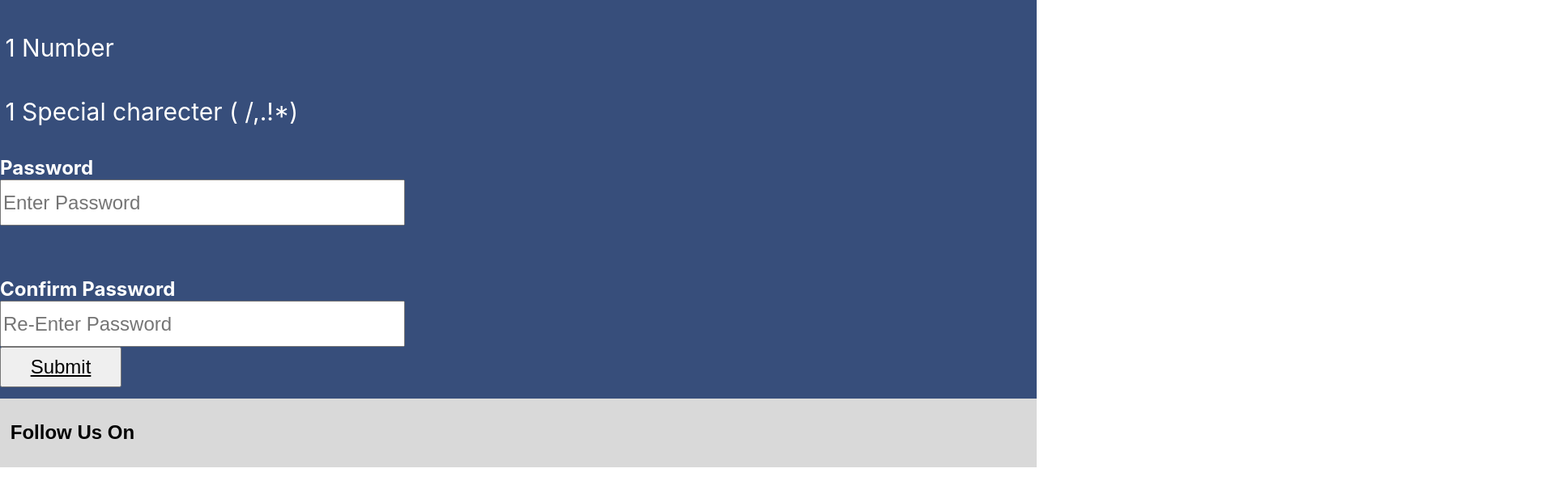
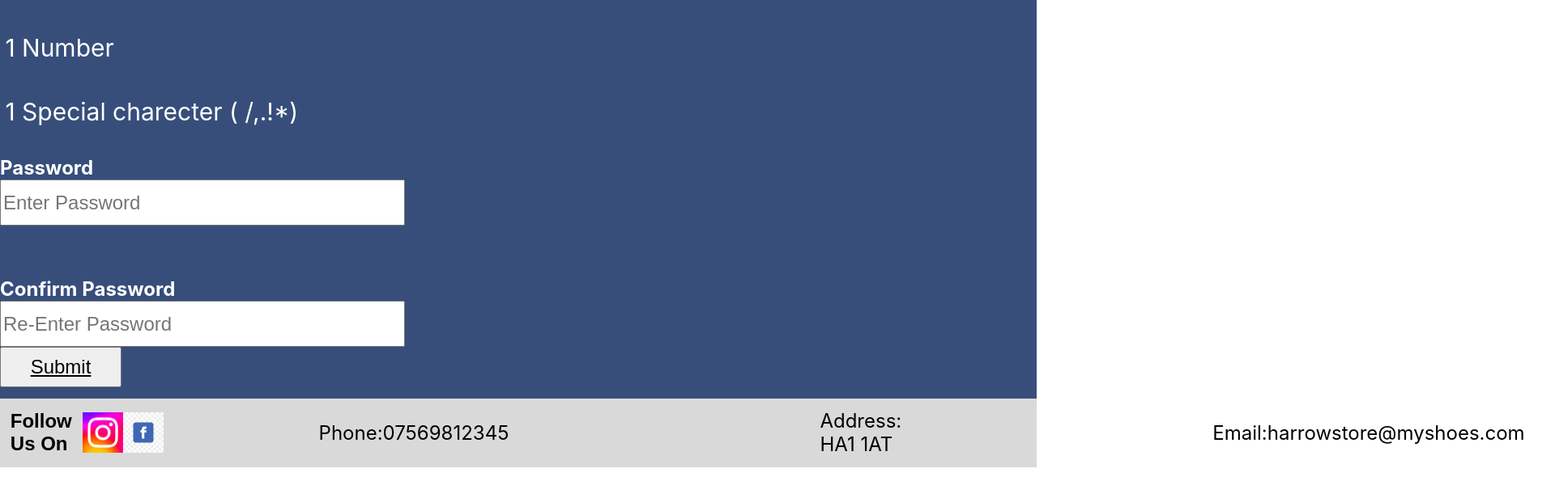
Before and after one commit to Rahulkot123/my-shoes-main, a React (Create React App) app: page /Signup in a window 1280 px wide. Shown: the part 610-1226 px from the top of the page at 81% size, 1920 px wide, since content can reach past the window. Before the commit the page ends 1188 px from the top, so only its background shows below. Built offline with nearby package versions, Linux system fonts and the light colour scheme.

Commit message:
Final Product

```diff
--- a/src/App.css
+++ b/src/App.css
@@ -63,8 +63,8 @@
  }
  .searchBar input{
 
-     height: 45px;
-     width: 400px;
+     height: 60px;
+     width: 500px;
      border-radius: 15px;
      text-align: center;
      font-size: medium;
--- a/src/Pages/Login.js
+++ b/src/Pages/Login.js
@@ -36,6 +36,9 @@ export default function Login(){
     <h2> Follow Us On </h2>
     <img src={ require('../Photos/instagram.png')} alt=' intstagram '></img>
     <img src={ require('../Photos/facebook.png')} alt=' facebook '></img>
+    <p>Phone:07569812345</p>
+    <p> Address: HA1 1AT</p>
+    <p>Email:harrowstore@myshoes.com</p>
 
 </footer>
 
--- a/src/Pages/Offers.css
+++ b/src/Pages/Offers.css
@@ -30,7 +30,7 @@
     display: flex;
     flex-direction: row;
     gap: 65px;
-    height: 600px;
+    height: 500px;
     width: auto;
 }
 
--- a/src/Pages/Signup.js
+++ b/src/Pages/Signup.js
@@ -54,6 +54,12 @@ export default function Signup(){
 
  <footer className='homefooter'>
     <h2> Follow Us On </h2>
+    <img src={ require('../Photos/instagram.png')} alt=' intstagram '></img>
+    <img src={ require('../Photos/facebook.png')} alt=' facebook '></img>
+    <p>Phone:07569812345</p>
+    <p> Address: HA1 1AT</p>
+    <p>Email:harrowstore@myshoes.com</p>
+
 </footer>
 
 
```
